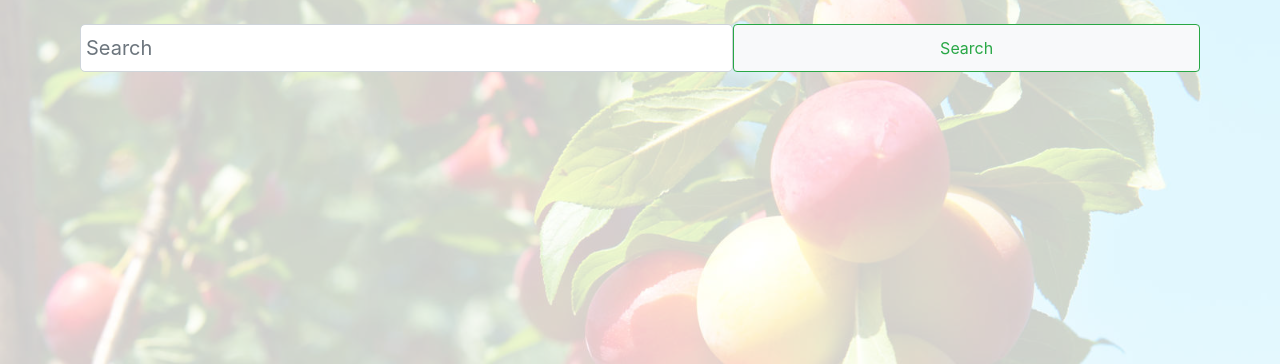
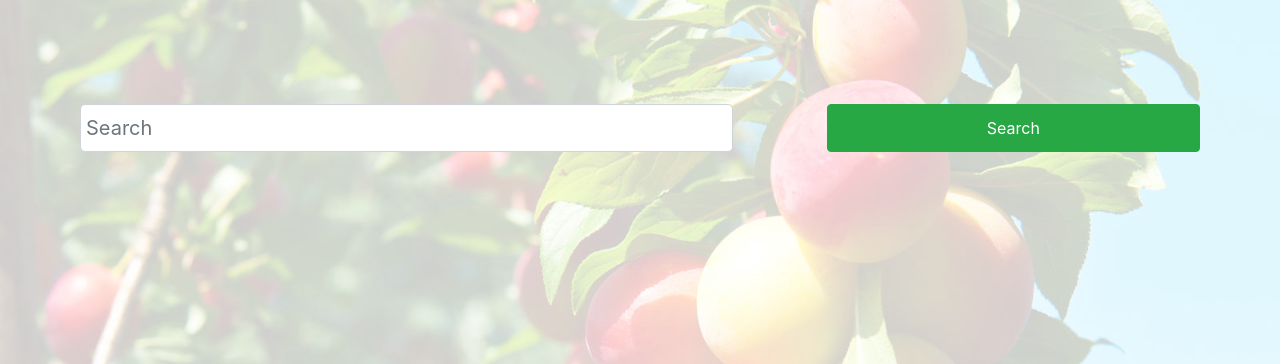
Before and after one commit to evmcodi/PracticalPythonData-CentricDevelopment-MilestoneProject3, a Flask app: page /search_foods in a window 1280 px wide. Shown: the part 56-420 px from the top of the page. Run offline with Flask 2, Linux system fonts and the light colour scheme; data that the repository does not hold is empty; some libraries are stand-ins or nearby versions.

Commit message:
feat: Format the search page UI with bootstrap list group - to make search results easily viewed and selectable.

```diff
--- a/static/css/style.css
+++ b/static/css/style.css
@@ -14,3 +14,13 @@ body {
 #today-heading {
     margin-top: 2rem;
 }
+
+
+.d-flex {
+    align-items: center;
+}
+
+#searchfoodsform {
+    margin-top: 5rem;
+    margin-bottom: 3rem;
+}
--- a/templates/foods.html
+++ b/templates/foods.html
@@ -31,21 +31,38 @@
     </div>
 </div> -->
 
-<form class="form-group" method="get" action="{{url_for('search_foods')}}">
+<form class="form-group" id="searchfoodsform" method="get" action="{{url_for('search_foods')}}">
     <div class="form-row">
-        <input name="search" class="form-control col-7 form-control-lg" type="text" placeholder="Search" aria-label="Search">
-        <button class="btn btn-outline-success bg-light col-5" type="submit">Search</button>
+        <input name="search" class="form-control col-7 form-control-lg" type="text" placeholder="Search"
+            aria-label="Search">
+        <div class="col-1"></div>
+
+        <button class="btn btn-success col-4" type="submit">Search</button>
+
     </div>
 </form>
 
 
 <div>
 
-    {% for food in foods %}
+    <div class="list-group">
 
-    <p>{{food.name_en}}</p>
+        {% for food in foods %}
 
-    {% endfor %}
+
+        <li href="#" class="list-group-item list-group-item-action d-flex">
+            <div>
+                {{food.name_en}}
+            </div>
+            <button class="ml-auto p-2 btn btn-outline-success bg-light">Add to today</button>
+
+        </li>
+
+        {% endfor %}
+
+    </div>
+
+
 
 
 </div>
```
